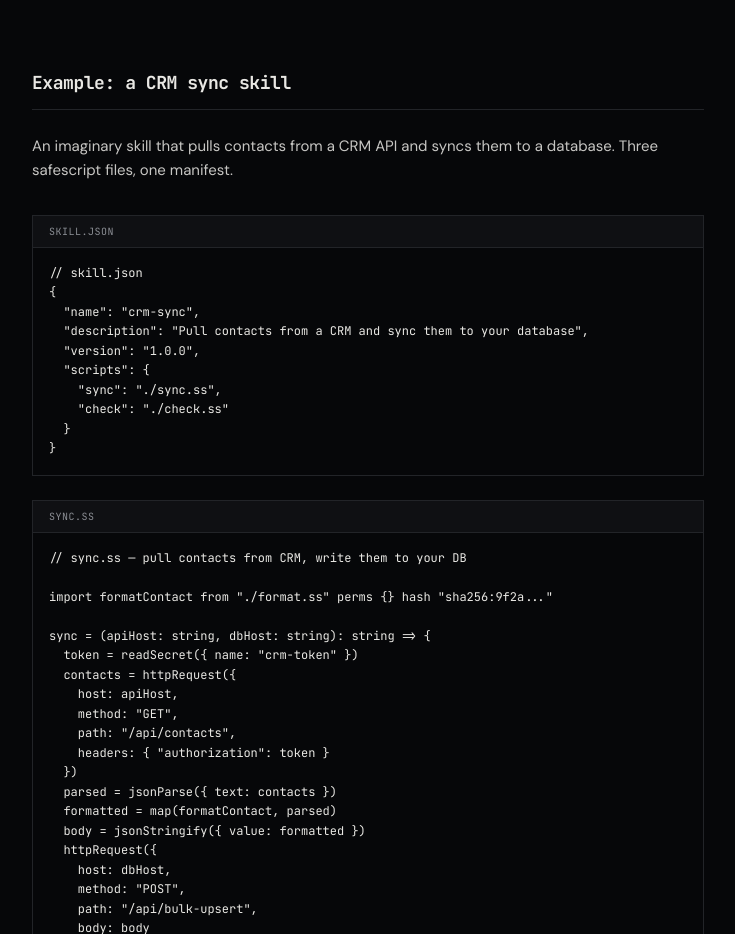
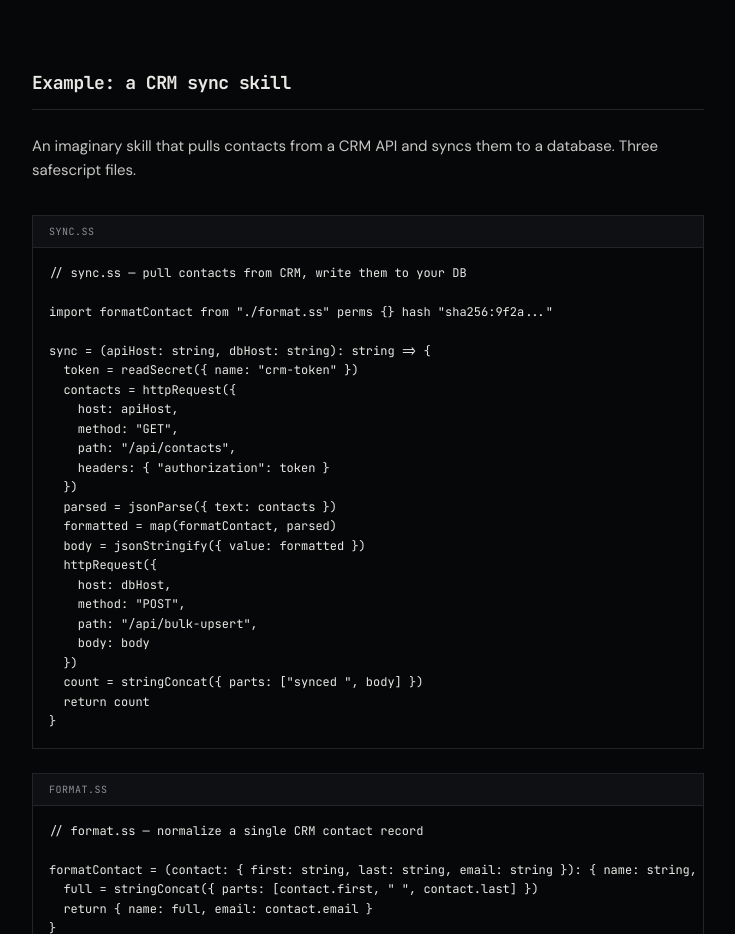
Before and after one commit to uriva/safescript, a Next.js app in the folder site/: page /skills in a window 1280 px wide. Shown: the part 1063-1997 px from the top of the page, without its empty margins (272-1007 px from the left). Built offline with nearby package versions, Linux system fonts and the light colour scheme.

Commit message:
Remove invented skill.json manifest from skills page example

```diff
--- a/site/src/app/skills/page.tsx
+++ b/site/src/app/skills/page.tsx
@@ -1,17 +1,6 @@
 import { ThemeToggle } from "@/components/theme-toggle";
 
 const code = {
-  manifest: `// skill.json
-{
-  "name": "crm-sync",
-  "description": "Pull contacts from a CRM and sync them to your database",
-  "version": "1.0.0",
-  "scripts": {
-    "sync": "./sync.ss",
-    "check": "./check.ss"
-  }
-}`,
-
   sync: `// sync.ss — pull contacts from CRM, write them to your DB
 
 import formatContact from "./format.ss" perms {} hash "sha256:9f2a..."
@@ -202,11 +191,10 @@ const SkillsPage = () => (
           </h2>
           <p className="mb-8 leading-relaxed text-foreground/85 text-[0.9375rem]">
             An imaginary skill that pulls contacts from a CRM API and syncs
-            them to a database. Three safescript files, one manifest.
+            them to a database. Three safescript files.
           </p>
 
           <div className="space-y-6">
-            <CodeBlock title="skill.json">{code.manifest}</CodeBlock>
             <CodeBlock title="sync.ss">{code.sync}</CodeBlock>
             <CodeBlock title="format.ss">{code.format}</CodeBlock>
             <CodeBlock title="check.ss">{code.check}</CodeBlock>
```
